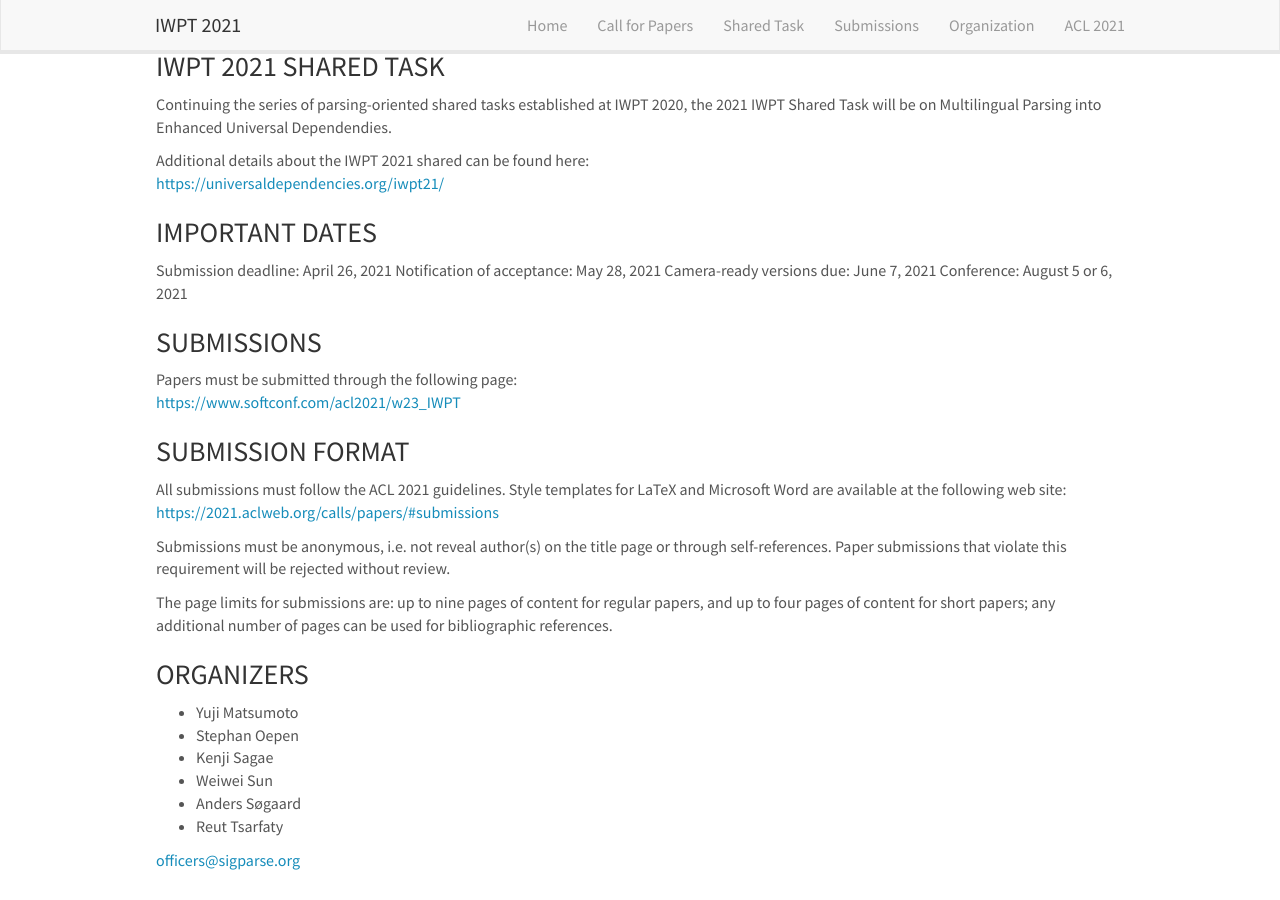
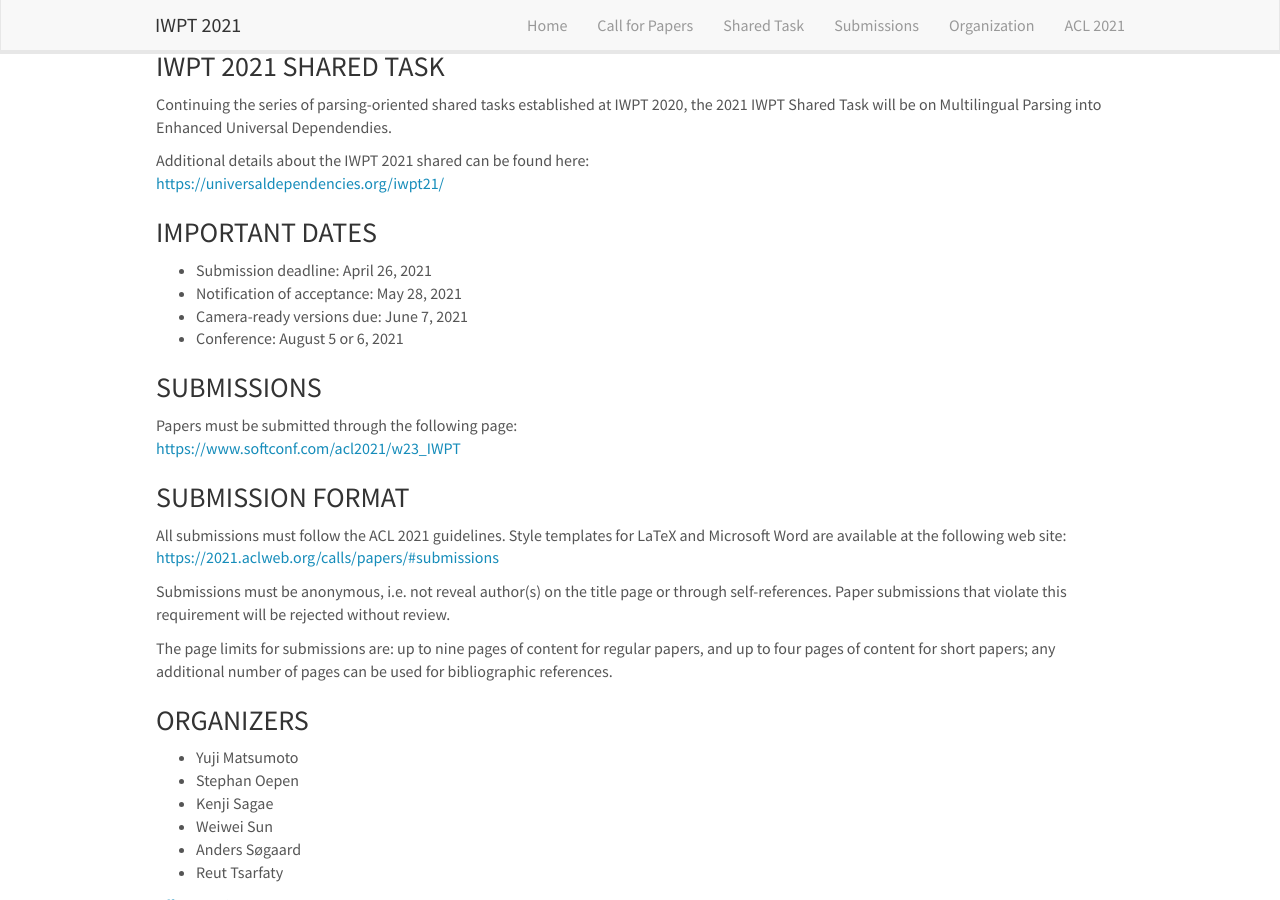
Before and after one commit to sigparse/iwpt2021, a Jekyll site: the page built from _pages/cfp.md, in a window 1280 px wide and 900 px high, scrolled down 918 px. Built offline with Jekyll 4.4.1, drawn with Linux system fonts in a browser that asks for light colours; nearby versions of some CDN libraries; part of the change alters nothing that is shown.

Commit message:
Update cfp.md

```diff
--- a/_pages/cfp.md
+++ b/_pages/cfp.md
@@ -58,10 +58,10 @@ Additional details about the IWPT 2021 shared can be found here:
 
 ### IMPORTANT DATES
 
-Submission deadline: April 26, 2021
-Notification of acceptance: May 28, 2021
-Camera-ready versions due: June 7, 2021
-Conference: August 5 or 6, 2021
++ Submission deadline: April 26, 2021
++ Notification of acceptance: May 28, 2021
++ Camera-ready versions due: June 7, 2021
++ Conference: August 5 or 6, 2021
 
 
 ### SUBMISSIONS
```
